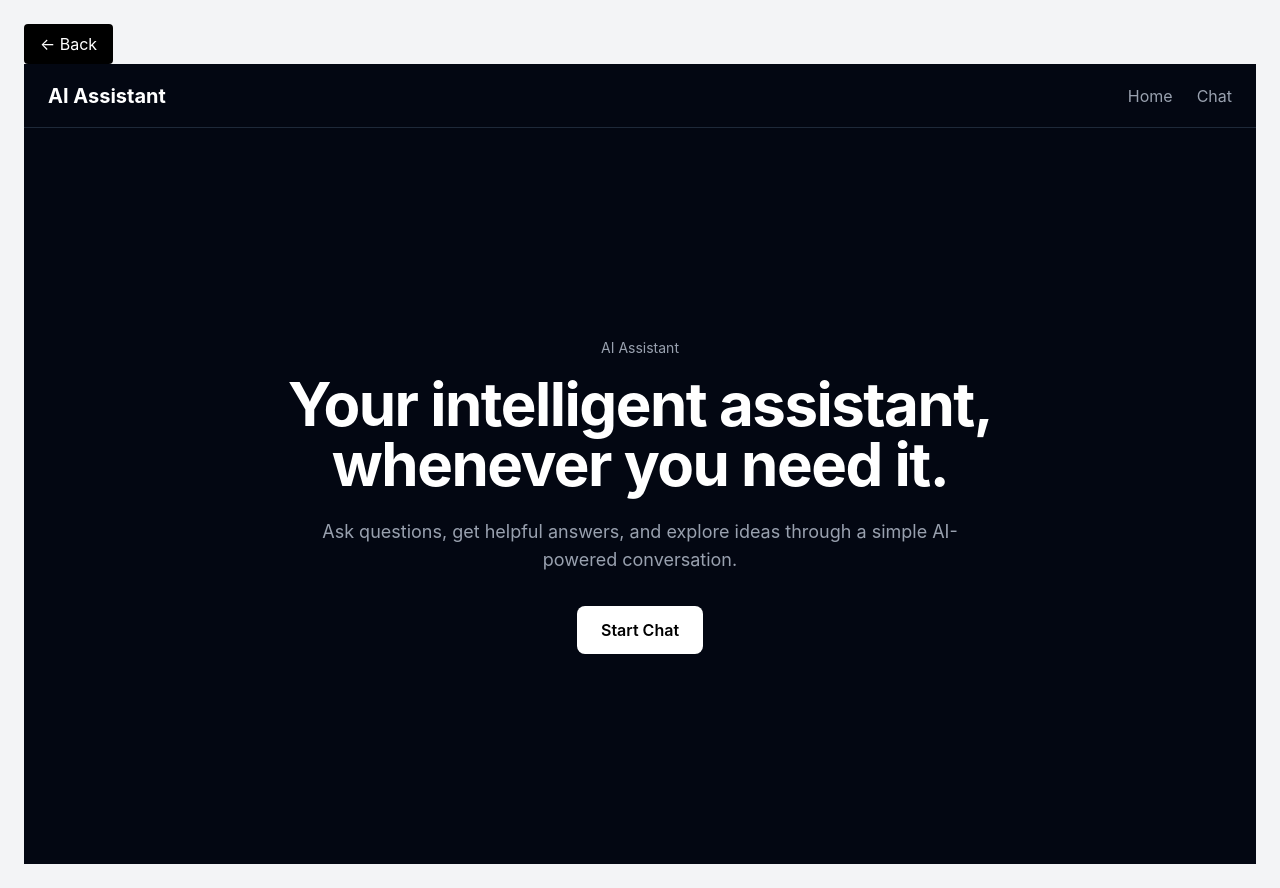
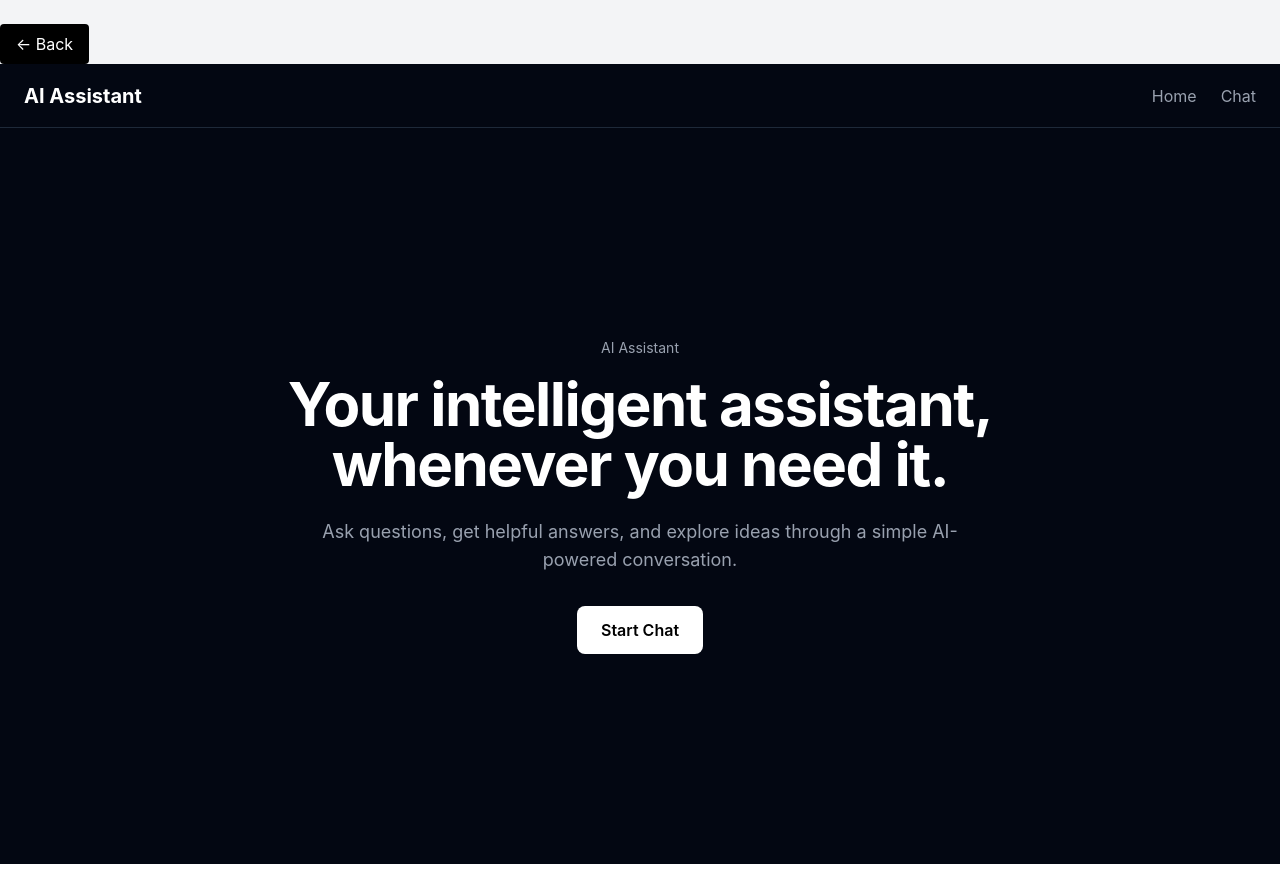
Before and after one commit to kierreyes007-ux/my-portfolio, a React (Vite) app: page /projects/AI-assistance in a window 1280 px wide. After the commit the page ends 864 px from the top, so only its background shows below. Built offline with nearby package versions, Linux system fonts and the light colour scheme; no server answers.

Commit message:
fix padding on projectDetail

```diff
--- a/src/Components/ProjectDetail.jsx
+++ b/src/Components/ProjectDetail.jsx
@@ -42,7 +42,7 @@
 
 
 return (
-    <div className="min-h-screen bg-gray-100 p-6">
+    <div className="min-h-screen bg-gray-100 pt-6">
 
       <button
         onClick={() => navigate("/#projects")}
```
